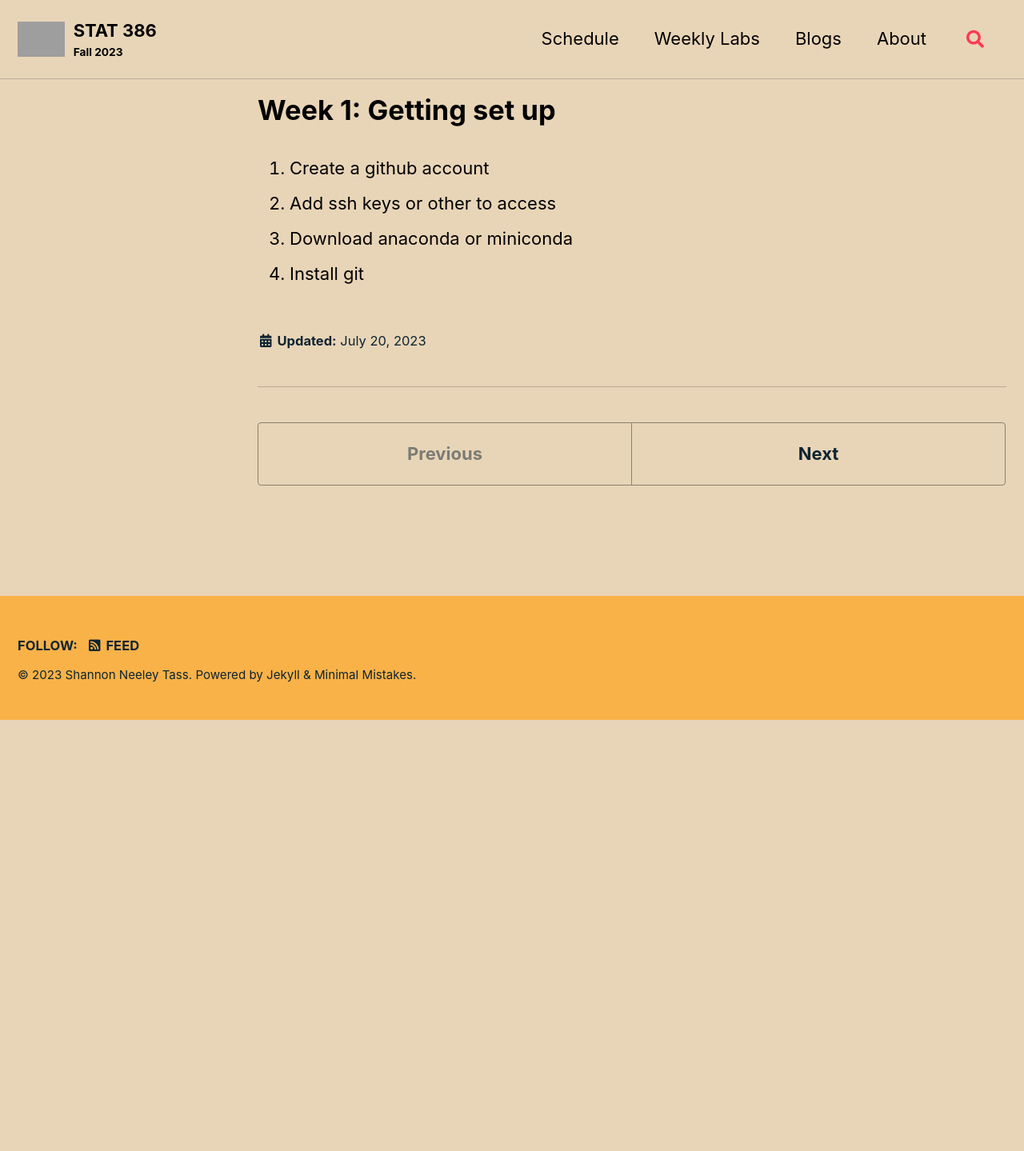
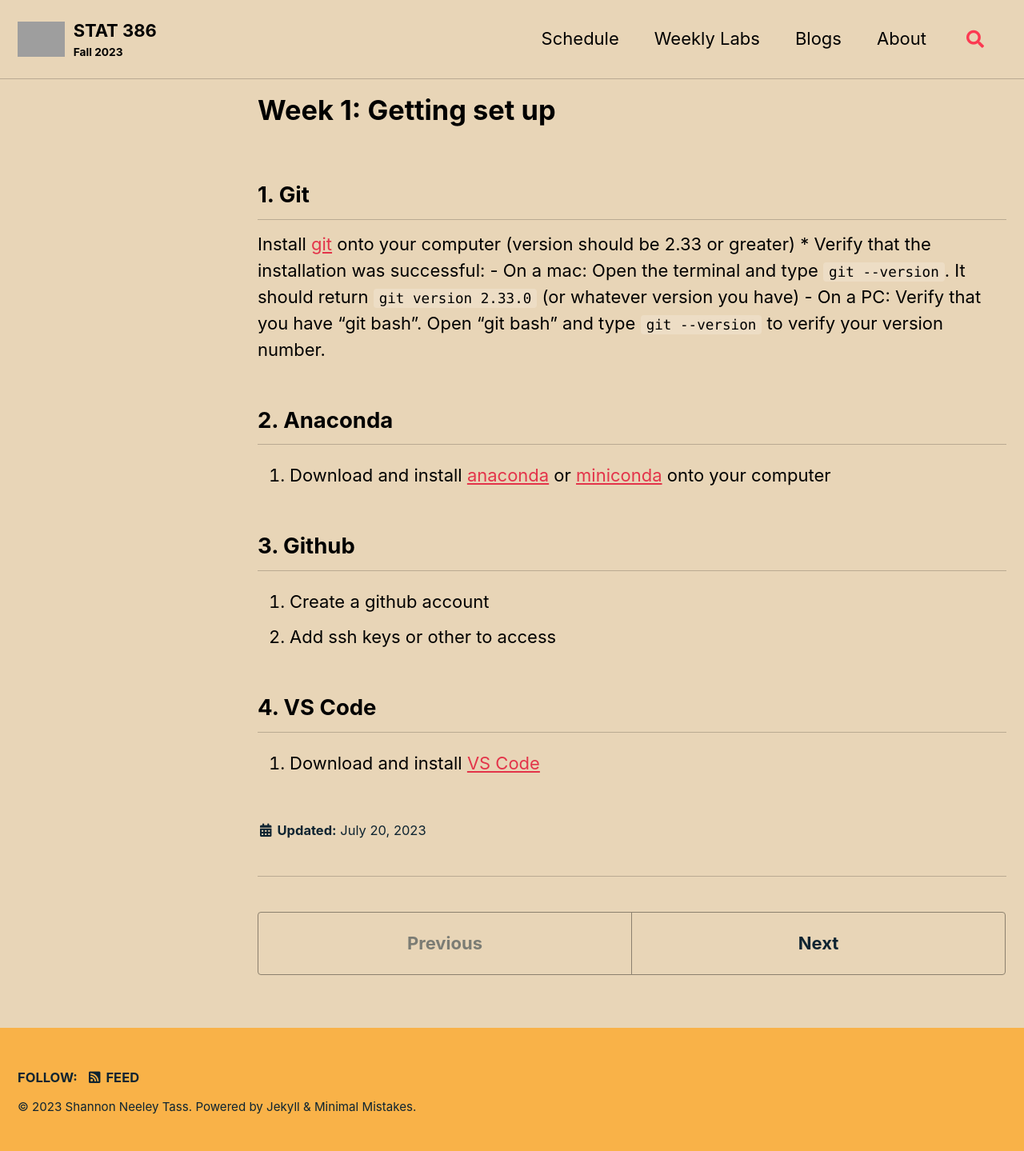
Before and after one commit to s386Fall2023/s386Fall2023.github.io, a Jekyll site: the page built from _assignments/01setup.md, in a window 1280 px wide. Shown: the whole page at 80% size. Built offline with Jekyll 4.4.1, drawn with Linux system fonts in a browser that asks for light colours; cached includes are drawn as plain includes; before the commit the page ends 900 px from its top, so only the background shows below that; grey boxes are pictures that could not be loaded.

Commit message:
Update Lab 1

```diff
--- a/_assignments/01setup.md
+++ b/_assignments/01setup.md
@@ -4,11 +4,23 @@ layout: single
 author_profile: false
 classes: wide
 excerpt: Get everything needed for class set up this week.
-header:
-   teaser: /assets/images/frog.png
+#header:
+#   teaser: /assets/images/frog.png
 ---
 
+
+## 1. Git
+Install [git](https://git-scm.com/) onto your computer (version should be 2.33 or greater)
+    * Verify that the installation was successful:
+        - On a mac: Open the terminal and type `git --version`.  It should return `git version 2.33.0` (or whatever version you have)
+        - On a PC: Verify that you have "git bash".  Open "git bash" and type `git --version` to verify your version number.
+
+## 2. Anaconda
+1. Download and install [anaconda](https://www.anaconda.com/download) or [miniconda](https://docs.conda.io/en/latest/miniconda.html) onto your computer
+
+## 3. Github
 1. Create a github account
 2. Add ssh keys or other to access
-3. Download anaconda or miniconda
-4. Install git
+
+## 4. VS Code
+4. Download and install [VS Code](https://code.visualstudio.com/)
```
